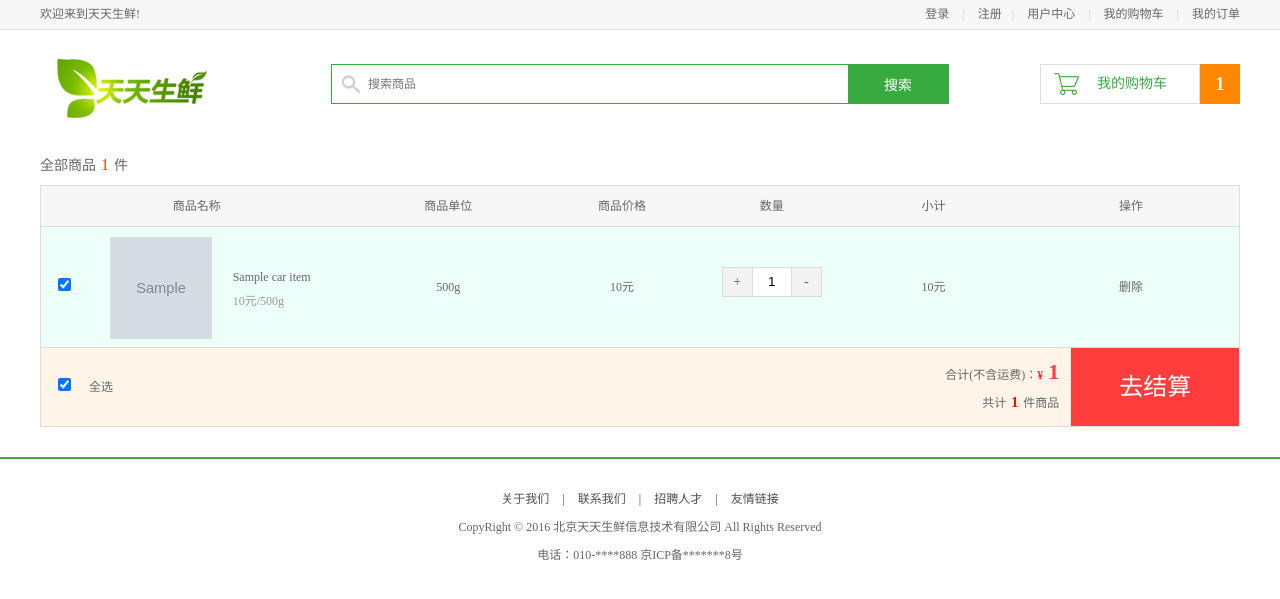
After one commit to SAKURAMatou/dlDailyFrash, a Django app: template templates/car.html in a window 1280 px wide. The commit adds this page. Shown: the top 599 px of the page. Run offline with Django 3.2, Linux system fonts and the light colour scheme; the template is opened without the code that fills it: most values are stand-ins (such as "Sample title", 1, 10 or a date in 2020); grey boxes marked "Sample" are stand-in pictures.

Commit message:
购物车列表页面转模板

```diff
--- a/apps/car/templates/car_car.html
+++ b/apps/car/templates/car_car.html
@@ -60,7 +60,7 @@
 {% for carItem in carList %}
     <ul class="cart_list_td clearfix" id="{{ carItem.id }}">
         <li class="col01"><input type="checkbox" name="checkId" checked></li>
-        <li class="col02"><img src="/static/images/goods/goods012.jpg"></li>
+        <li class="col02"><img src="{{ carItem.imgGuid.imgUrl }}"></li>
         <li class="col03">{{ carItem.goodName }}<br><em>{{ carItem.price }}元/500g</em></li>
         <li class="col04">500g</li>
         <li class="col05">{{ carItem.price }}元</li>
--- a/apps/car/views.py
+++ b/apps/car/views.py
@@ -67,9 +67,10 @@ class myCar(View):
                 totalCount += good.count
                 totalPrice += good.amount
 
-        return render(request, 'car_car.html',
+        car_count = DlUtil.getUserCountInCar(request.user.id)
+        return render(request, 'car.html',
                       {'carList': res, 'totalCount': totalCount,
-                       'totalPrice': str(totalPrice.quantize(decimal.Decimal("0.00")))})
+                       'totalPrice': str(totalPrice.quantize(decimal.Decimal("0.00"))), 'car_count': car_count})
 
 
 class goodInCarCountChange(View):
--- /dev/null
+++ b/templates/car.html
@@ -0,0 +1,57 @@
+{% extends 'base.html' %}
+{% load static %}
+{% block title %}天天生鲜-我的购物车{% endblock title %}
+
+{% block body %}
+
+{#{% block main_content %}#}
+    <div class="total_count">全部商品<em id="total_count_text">{{ totalCount }}</em>件</div>
+    <ul class="cart_list_th clearfix">
+        <li class="col01">商品名称</li>
+        <li class="col02">商品单位</li>
+        <li class="col03">商品价格</li>
+        <li class="col04">数量</li>
+        <li class="col05">小计</li>
+        <li class="col06">操作</li>
+    </ul>
+    {% csrf_token %}
+    <div class="hidden" style="display:none;">
+        <input id="totalPrice" value="{{ totalPrice }}"/>
+        <input id="totalCount" value="{{ totalCount }}"/>
+    </div>
+
+
+    {% for carItem in carList %}
+        <ul class="cart_list_td clearfix" id="{{ carItem.id }}">
+            <li class="col01"><input type="checkbox" name="checkId" checked></li>
+            <li class="col02"><img src="{{ carItem.imgGuid.imgUrl }}"></li>
+            <li class="col03">{{ carItem.goodName }}<br><em>{{ carItem.price }}元/500g</em></li>
+            <li class="col04">500g</li>
+            <li class="col05">{{ carItem.price }}元</li>
+            <li class="col06">
+                <div class="num_add">
+                    <a href="javascript:;" class="add fl">+</a>
+                    <input type="text" class="num_show fl" value="{{ carItem.count }}">
+                    <a href="javascript:;" class="minus fl">-</a>
+                </div>
+            </li>
+            <li class="col07">{{ carItem.amount }}元</li>
+            <li class="col08 good_delete"><a href="javascript:;">删除</a></li>
+        </ul>
+    {% endfor %}
+
+    <ul class="settlements">
+        <li class="col01"><input type="checkbox" name="" checked="checked"></li>
+        <li class="col02">全选</li>
+        <li class="col03">合计(不含运费)：<span>¥</span><em id="lefPrice">{{ totalPrice }}</em><br>共计<b
+                id="leftCount">{{ totalCount }}</b>件商品
+        </li>
+        <li class="col04"><a href="place_order.html">去结算</a></li>
+    </ul>
+
+{#{% endblock main_content %}#}
+{% endblock body %}
+{% block bottomfiles %}
+    <script src="/static/js/jquery-1.12.4.min.js"></script>
+    <script src="/static/js/carList.js"></script>
+{% endblock bottomfiles %}
```
Also changed, not shown: apps/order/views.py (+14 -0 lines).
